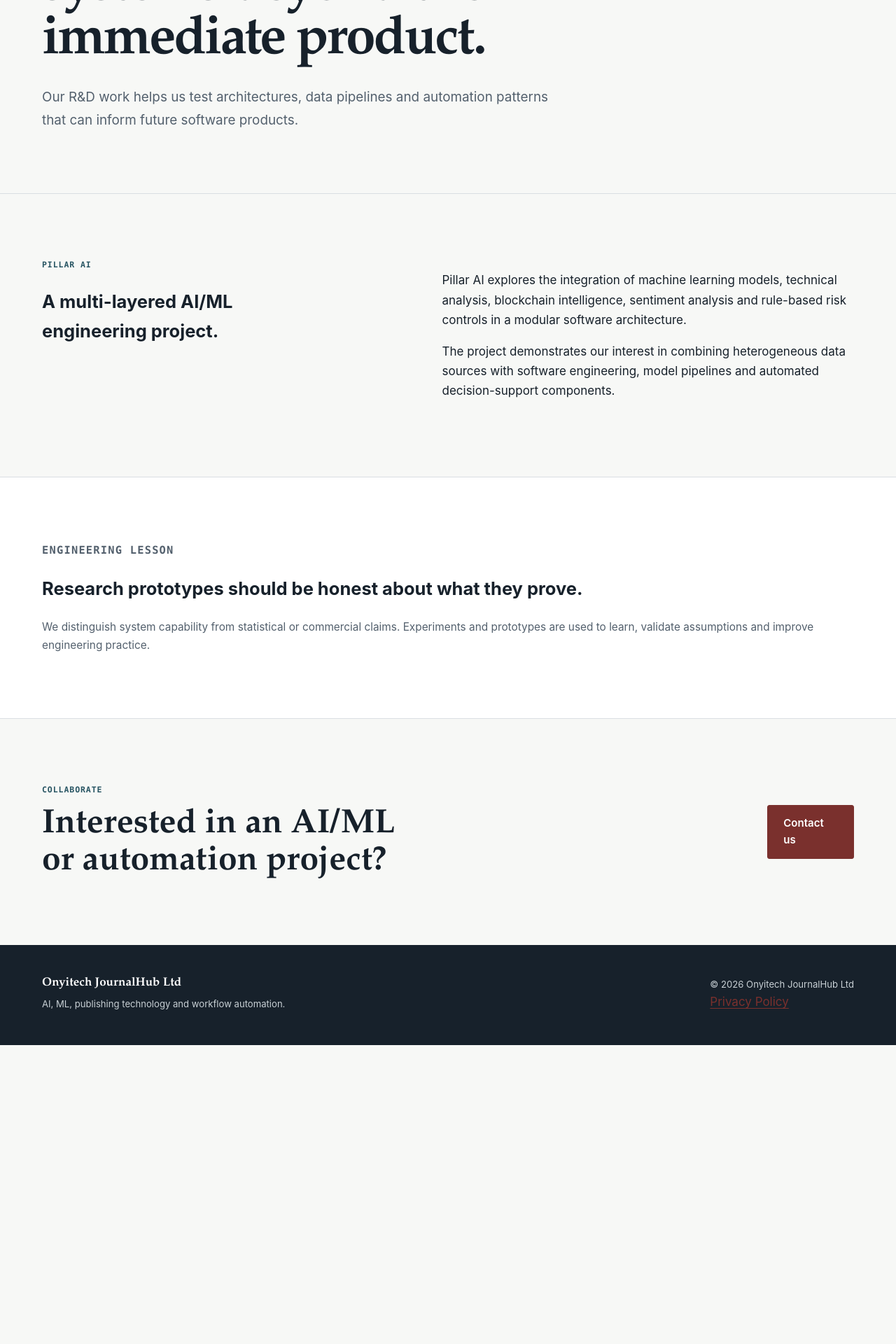
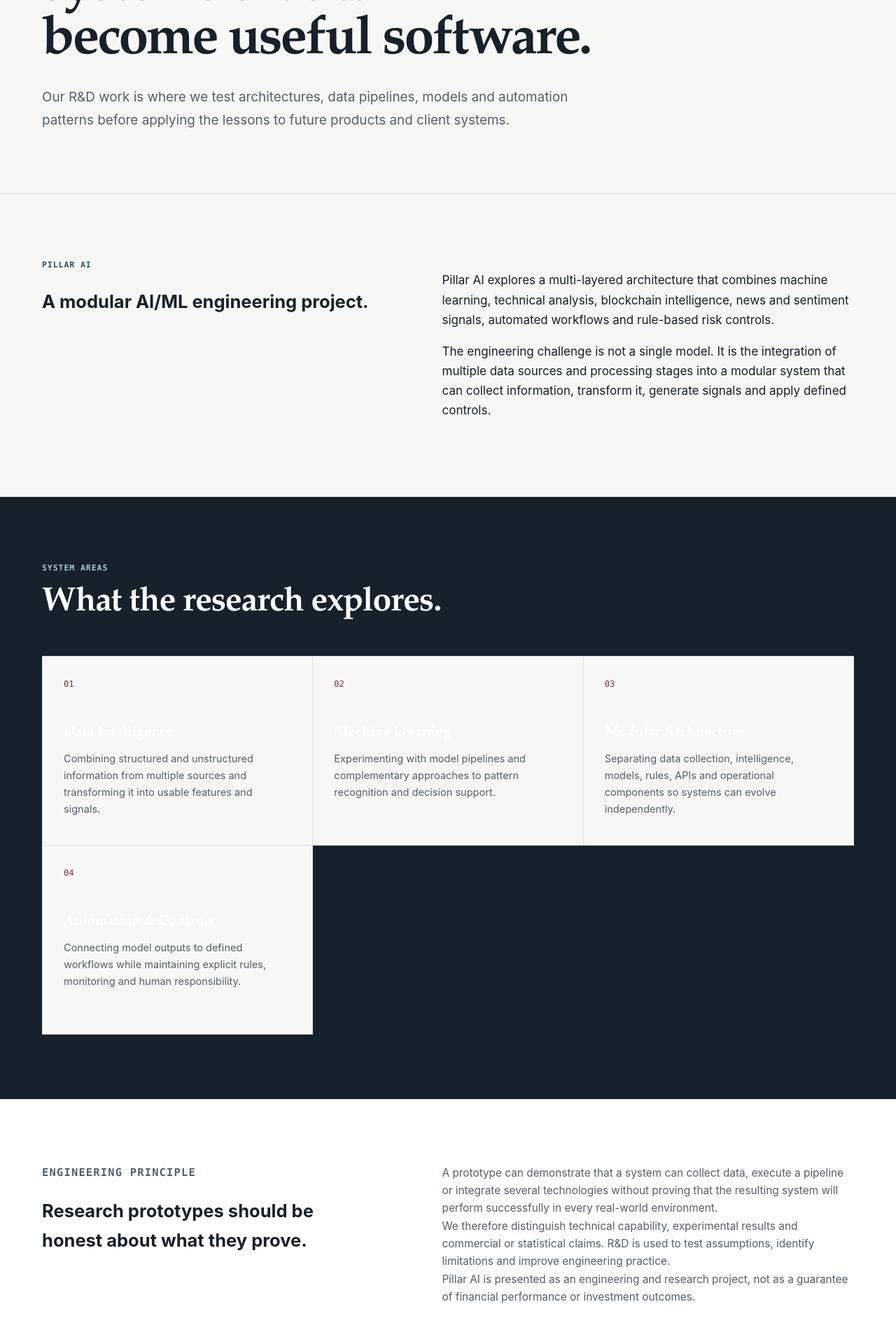
Before and after one commit to onyi4677/onyitechub.com, a Next.js app: page /rnd in a window 1280 px wide. Shown: the part 340-2260 px from the top of the page at 70% size. Before the commit the page ends 1833 px from the top, so only its background shows below. Built offline with nearby package versions, Linux system fonts and the light colour scheme.

Commit message:
Expand R&D page

```diff
--- a/app/rnd/page.tsx
+++ b/app/rnd/page.tsx
@@ -3,14 +3,21 @@ import SiteFooter from "../components/SiteFooter";
 
 export const metadata = {
   title: "R&D | Onyitech JournalHub Ltd",
-  description: "Research and development projects in AI, machine learning and intelligent software.",
+  description: "Research and development at Onyitech JournalHub Ltd in AI, machine learning, intelligent software and automation.",
 };
 
 export default function RnDPage() {
   return <><SiteHeader /><main className="detail-page">
-    <section className="detail-hero"><div className="wrap"><p className="eyebrow">RESEARCH &amp; DEVELOPMENT</p><h1>Exploring intelligent systems beyond the immediate product.</h1><p className="detail-lede">Our R&amp;D work helps us test architectures, data pipelines and automation patterns that can inform future software products.</p></div></section>
-    <section><div className="wrap two-column"><div><p className="eyebrow">PILLAR AI</p><h2>A multi-layered AI/ML engineering project.</h2></div><div><p>Pillar AI explores the integration of machine learning models, technical analysis, blockchain intelligence, sentiment analysis and rule-based risk controls in a modular software architecture.</p><p>The project demonstrates our interest in combining heterogeneous data sources with software engineering, model pipelines and automated decision-support components.</p></div></div></section>
-    <section className="paper-panel"><div className="wrap"><p className="eyebrow">ENGINEERING LESSON</p><h2>Research prototypes should be honest about what they prove.</h2><p>We distinguish system capability from statistical or commercial claims. Experiments and prototypes are used to learn, validate assumptions and improve engineering practice.</p></div></section>
+    <section className="detail-hero"><div className="wrap"><p className="eyebrow">RESEARCH &amp; DEVELOPMENT</p><h1>Exploring intelligent systems that can become useful software.</h1><p className="detail-lede">Our R&amp;D work is where we test architectures, data pipelines, models and automation patterns before applying the lessons to future products and client systems.</p></div></section>
+    <section><div className="wrap two-column"><div><p className="eyebrow">PILLAR AI</p><h2>A modular AI/ML engineering project.</h2></div><div><p>Pillar AI explores a multi-layered architecture that combines machine learning, technical analysis, blockchain intelligence, news and sentiment signals, automated workflows and rule-based risk controls.</p><p>The engineering challenge is not a single model. It is the integration of multiple data sources and processing stages into a modular system that can collect information, transform it, generate signals and apply defined controls.</p></div></div></section>
+    <section className="audience-section"><div className="wrap"><div className="section-head"><div><p className="eyebrow">SYSTEM AREAS</p><h2>What the research explores.</h2></div></div><div className="services-grid">
+      <article className="service-card"><span className="service-number">01</span><h3>Data Intelligence</h3><p>Combining structured and unstructured information from multiple sources and transforming it into usable features and signals.</p></article>
+      <article className="service-card"><span className="service-number">02</span><h3>Machine Learning</h3><p>Experimenting with model pipelines and complementary approaches to pattern recognition and decision support.</p></article>
+      <article className="service-card"><span className="service-number">03</span><h3>Modular Architecture</h3><p>Separating data collection, intelligence, models, rules, APIs and operational components so systems can evolve independently.</p></article>
+      <article className="service-card"><span className="service-number">04</span><h3>Automation &amp; Controls</h3><p>Connecting model outputs to defined workflows while maintaining explicit rules, monitoring and human responsibility.</p></article>
+    </div></div></section>
+    <section className="paper-panel"><div className="wrap two-column"><div><p className="eyebrow">ENGINEERING PRINCIPLE</p><h2>Research prototypes should be honest about what they prove.</h2></div><div><p>A prototype can demonstrate that a system can collect data, execute a pipeline or integrate several technologies without proving that the resulting system will perform successfully in every real-world environment.</p><p>We therefore distinguish technical capability, experimental results and commercial or statistical claims. R&amp;D is used to test assumptions, identify limitations and improve engineering practice.</p><p>Pillar AI is presented as an engineering and research project, not as a guarantee of financial performance or investment outcomes.</p></div></div></section>
+    <section><div className="wrap two-column"><div><p className="eyebrow">FROM R&amp;D TO PRODUCTS</p><h2>Turning technical learning into practical systems.</h2></div><div><p>Lessons from R&amp;D can inform future AI-enabled workflow products, research tools, APIs and automation services. The objective is to move from experimentation to dependable software only where the evidence and use case justify doing so.</p><p>This same engineering approach supports our work in academic publishing, where reliable workflows, metadata and infrastructure are often more valuable than unnecessary complexity.</p></div></div></section>
     <section><div className="wrap cta-band"><div><p className="eyebrow">COLLABORATE</p><h2>Interested in an AI/ML or automation project?</h2></div><a className="btn-primary" href="/contact">Contact us</a></div></section>
   </main><SiteFooter /></>;
 }
```
